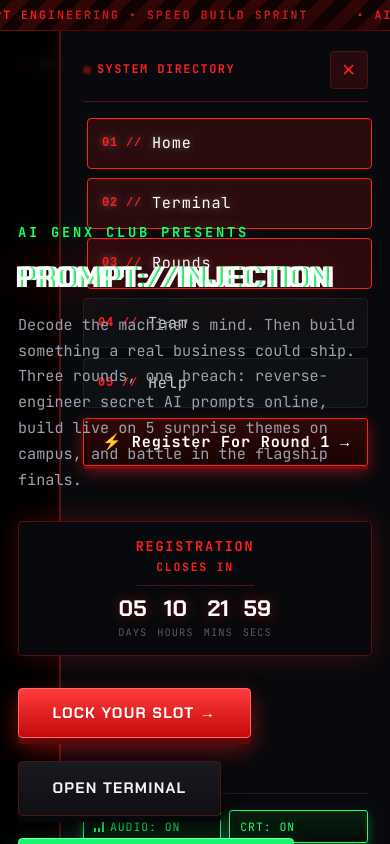
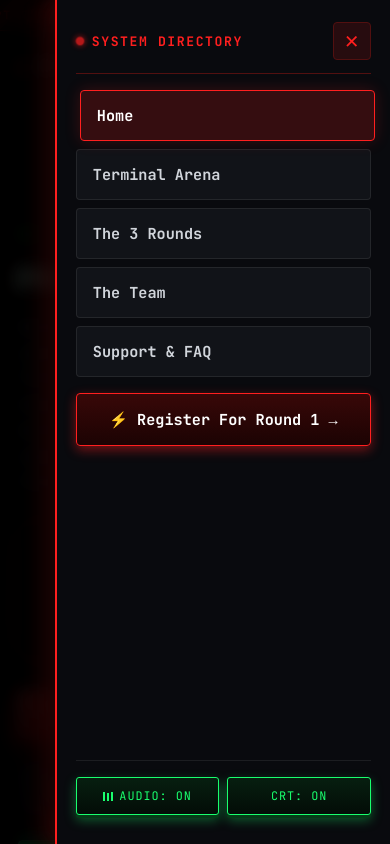
Before and after one commit to ombangare/prompt-injection, a React (Vite) app: page / in a window 390 px wide. Both pictures are taken after a click on the button "Toggle menu". Shown: the top 844 px of the page. Built offline with nearby package versions, Linux system fonts and the light colour scheme; the HTML template or start-up script is replaced by a standard one.

Commit message:
Fix mobile sidebar touch redirection and stacking context

```diff
--- a/src/components/Navbar.jsx
+++ b/src/components/Navbar.jsx
@@ -19,26 +19,23 @@ export default function Navbar({ activePage, setActivePage }) {
   };
 
   const navTo = (page, anchor) => {
-    setActivePage(page);
     setMobileMenuOpen(false);
     playKeyClick();
+    setActivePage(page);
+
     if (page === 'home' && anchor) {
       setTimeout(() => {
         const el = document.getElementById(anchor);
-        if (el) el.scrollIntoView({ behavior: 'smooth' });
+        if (el) {
+          el.scrollIntoView({ behavior: 'smooth', block: 'start' });
           mediaManager.playAudioOnce(anchor);
-      }, 60);
-    } else if (page === 'home') {
-      window.scrollTo({ top: 0, behavior: 'smooth' });
-      mediaManager.playAudioOnce('hero');
-    } else if (page === 'team') {
-      window.scrollTo({ top: 0, behavior: 'smooth' });
-      setTimeout(() => mediaManager.playAudioOnce('team'), 100);
-    } else if (page === 'register') {
-      window.scrollTo({ top: 0, behavior: 'smooth' });
-      setTimeout(() => mediaManager.playAudioOnce('register'), 100);
+        }
+      }, 120);
     } else {
-      window.scrollTo({ top: 0, behavior: 'smooth' });
+      window.scrollTo({ top: 0, left: 0, behavior: 'instant' });
+      if (page === 'home') mediaManager.playAudioOnce('hero');
+      if (page === 'team') mediaManager.playAudioOnce('team');
+      if (page === 'register') mediaManager.playAudioOnce('register');
     }
   };
 
@@ -66,72 +63,46 @@ export default function Navbar({ activePage, setActivePage }) {
         <button
           className="nav-toggle"
           type="button"
-          onClick={(e) => { e.preventDefault(); e.stopPropagation(); playKeyClick(); setMobileMenuOpen(!mobileMenuOpen); }}
+          onClick={() => { playKeyClick(); setMobileMenuOpen(!mobileMenuOpen); }}
           aria-label="Toggle menu"
         >
           {mobileMenuOpen ? '✕' : '☰'}
         </button>
 
-        {/* Mobile Backdrop Overlay */}
-        {mobileMenuOpen && (
-          <div
-            className="mobile-nav-backdrop active"
-            onClick={(e) => { e.preventDefault(); e.stopPropagation(); setMobileMenuOpen(false); }}
-          />
-        )}
-
-        {/* Navigation Links & Controls */}
-        <nav className={`nav-links ${mobileMenuOpen ? 'open' : ''}`}>
-          {/* Mobile Drawer Header */}
-          <div className="mobile-drawer-header">
-            <div style={{ display: 'flex', alignItems: 'center', gap: '6px', fontSize: '0.75rem', color: 'var(--red)', fontWeight: 700, letterSpacing: '0.12em' }}>
-              <span className="pulse" style={{ width: '8px', height: '8px', background: 'var(--red)', borderRadius: '50%' }}></span>
-              SYSTEM DIRECTORY
-            </div>
-            <button
-              className="drawer-close-btn"
-              type="button"
-              onClick={(e) => { e.preventDefault(); e.stopPropagation(); setMobileMenuOpen(false); }}
-              aria-label="Close menu"
-            >
-              ✕
-            </button>
-          </div>
-
+        {/* Desktop Navigation Links */}
+        <nav className="nav-links">
           <a
             href="#home"
             className={activePage === 'home' ? 'active' : ''}
-            onClick={(e) => { e.preventDefault(); e.stopPropagation(); navTo('home'); }}
+            onClick={(e) => { e.preventDefault(); navTo('home'); }}
           >
-            <span className="nav-num">01 //</span> Home
+            Home
           </a>
           <a
             href="#terminal"
-            className={activePage === 'home' ? 'active' : ''}
-            onClick={(e) => { e.preventDefault(); e.stopPropagation(); navTo('home', 'terminal'); }}
+            onClick={(e) => { e.preventDefault(); navTo('home', 'terminal'); }}
           >
-            <span className="nav-num">02 //</span> Terminal
+            Terminal
           </a>
           <a
             href="#rounds"
-            className={activePage === 'home' ? 'active' : ''}
-            onClick={(e) => { e.preventDefault(); e.stopPropagation(); navTo('home', 'rounds'); }}
+            onClick={(e) => { e.preventDefault(); navTo('home', 'rounds'); }}
           >
-            <span className="nav-num">03 //</span> Rounds
+            Rounds
           </a>
           <a
             href="#team"
             className={activePage === 'team' ? 'active' : ''}
-            onClick={(e) => { e.preventDefault(); e.stopPropagation(); navTo('team'); }}
+            onClick={(e) => { e.preventDefault(); navTo('team'); }}
           >
-            <span className="nav-num">04 //</span> Team
+            Team
           </a>
           <a
             href="#help"
             className={activePage === 'help' ? 'active' : ''}
-            onClick={(e) => { e.preventDefault(); e.stopPropagation(); navTo('help'); }}
+            onClick={(e) => { e.preventDefault(); navTo('help'); }}
           >
-            <span className="nav-num">05 //</span> Help
+            Help
           </a>
 
           {/* Desktop HUD Controls */}
@@ -159,33 +130,114 @@ export default function Navbar({ activePage, setActivePage }) {
           <a
             href="#register"
             className={`cta ${activePage === 'register' ? 'active' : ''}`}
-            onClick={(e) => { e.preventDefault(); e.stopPropagation(); navTo('register'); }}
+            onClick={(e) => { e.preventDefault(); navTo('register'); }}
           >
             ⚡ Register For Round 1 &rarr;
           </a>
+        </nav>
+      </header>
 
-          {/* Mobile Sound & CRT Controls in Drawer */}
+      {/* DEDICATED FULL-SCREEN TOP-LEVEL MOBILE DRAWER PORTAL */}
+      {mobileMenuOpen && (
+        <div className="mobile-drawer-portal">
+          <div
+            className="mobile-drawer-backdrop"
+            onClick={() => setMobileMenuOpen(false)}
+          />
+          <div className="mobile-drawer-panel">
+            <div className="mobile-drawer-header">
+              <div style={{ display: 'flex', alignItems: 'center', gap: '8px', fontSize: '0.82rem', color: 'var(--red)', fontWeight: 700, letterSpacing: '0.12em' }}>
+                <span className="pulse" style={{ width: '8px', height: '8px', background: 'var(--red)', borderRadius: '50%' }}></span>
+                SYSTEM DIRECTORY
+              </div>
+              <button
+                className="drawer-close-btn"
+                type="button"
+                onClick={() => setMobileMenuOpen(false)}
+                aria-label="Close menu"
+              >
+                ✕
+              </button>
+            </div>
+
+            <div className="mobile-drawer-links">
+              <button
+                type="button"
+                className={`mobile-nav-item ${activePage === 'home' ? 'active' : ''}`}
+                onClick={() => navTo('home')}
+              >
+                <span className="nav-num">01 //</span>
+                <span className="nav-text">Home</span>
+              </button>
+
+              <button
+                type="button"
+                className="mobile-nav-item"
+                onClick={() => navTo('home', 'terminal')}
+              >
+                <span className="nav-num">02 //</span>
+                <span className="nav-text">Terminal Arena</span>
+              </button>
+
+              <button
+                type="button"
+                className="mobile-nav-item"
+                onClick={() => navTo('home', 'rounds')}
+              >
+                <span className="nav-num">03 //</span>
+                <span className="nav-text">The 3 Rounds</span>
+              </button>
+
+              <button
+                type="button"
+                className={`mobile-nav-item ${activePage === 'team' ? 'active' : ''}`}
+                onClick={() => navTo('team')}
+              >
+                <span className="nav-num">04 //</span>
+                <span className="nav-text">The Team</span>
+              </button>
+
+              <button
+                type="button"
+                className={`mobile-nav-item ${activePage === 'help' ? 'active' : ''}`}
+                onClick={() => navTo('help')}
+              >
+                <span className="nav-num">05 //</span>
+                <span className="nav-text">Support &amp; FAQ</span>
+              </button>
+
+              <button
+                type="button"
+                className={`mobile-nav-item cta-item ${activePage === 'register' ? 'active' : ''}`}
+                onClick={() => navTo('register')}
+                style={{ marginTop: '8px' }}
+              >
+                <span>⚡ Register For Round 1 &rarr;</span>
+              </button>
+            </div>
+
             <div className="mobile-drawer-controls">
               <button
                 type="button"
-              onClick={(e) => { e.preventDefault(); e.stopPropagation(); handleAudioToggle(); }}
+                onClick={handleAudioToggle}
                 className={`hud-btn ${audioActive ? 'active' : ''}`}
-              style={{ flex: 1, padding: '8px 10px', fontSize: '0.72rem' }}
+                style={{ flex: 1, padding: '10px 8px', fontSize: '0.74rem', justifyContent: 'center' }}
               >
                 <div className="eq-bars"><span></span><span></span><span></span></div>
                 <span>{audioActive ? 'AUDIO: ON' : 'AUDIO: OFF'}</span>
               </button>
               <button
                 type="button"
-              onClick={(e) => { e.preventDefault(); e.stopPropagation(); handleCrtToggle(); }}
+                onClick={handleCrtToggle}
                 className={`hud-btn ${crtActive ? 'active' : ''}`}
-              style={{ flex: 1, padding: '8px 10px', fontSize: '0.72rem' }}
+                style={{ flex: 1, padding: '10px 8px', fontSize: '0.74rem', justifyContent: 'center' }}
               >
                 <span>{crtActive ? 'CRT: ON' : 'CRT: OFF'}</span>
               </button>
             </div>
-        </nav>
-      </header>
+          </div>
+        </div>
+      )}
     </>
   );
 }
--- a/src/index.css
+++ b/src/index.css
@@ -363,80 +363,83 @@ main, header.site-nav, footer.site-footer, .biohazard-bar, .page-head {
     display: none;
   }
 
+  .nav-links {
+    display: none !important;
+  }
+
   .nav-toggle {
     display: flex;
     align-items: center;
     justify-content: center;
-    background: rgba(255, 31, 31, 0.12);
+    background: rgba(255, 31, 31, 0.14);
     border: 1px solid var(--line-blood);
     color: var(--red);
-    width: 42px;
-    height: 42px;
+    width: 44px;
+    height: 44px;
     border-radius: 4px;
     cursor: pointer;
-    font-size: 1.3rem;
+    font-size: 1.4rem;
     font-weight: 700;
     line-height: 1;
     z-index: 10001;
     transition: all 0.2s ease;
-  }
-
-  .nav-toggle:hover {
-    background: rgba(255, 31, 31, 0.25);
+    touch-action: manipulation;
+  }
+
+  .nav-toggle:hover, .nav-toggle:active {
+    background: rgba(255, 31, 31, 0.3);
     border-color: var(--red);
     color: #fff;
   }
-
-  /* Backdrop Blur Overlay */
-  .mobile-nav-backdrop {
-    display: block;
+}
+
+/* =========================================================
+   DEDICATED FULL-SCREEN TOP-LEVEL MOBILE DRAWER PORTAL
+   ========================================================= */
+.mobile-drawer-portal {
   position: fixed;
   inset: 0;
   width: 100vw;
   height: 100vh;
-    background: rgba(0, 0, 0, 0.85);
+  height: 100dvh;
+  z-index: 999999;
+  display: flex;
+  justify-content: flex-end;
+  pointer-events: auto;
+}
+
+.mobile-drawer-backdrop {
+  position: fixed;
+  inset: 0;
+  width: 100vw;
+  height: 100vh;
+  background: rgba(0, 0, 0, 0.88);
   backdrop-filter: blur(8px);
   -webkit-backdrop-filter: blur(8px);
-    z-index: 99998;
-    opacity: 0;
-    pointer-events: none;
-    transition: opacity 0.3s ease;
-  }
-
-  .mobile-nav-backdrop.active {
-    opacity: 1;
-    pointer-events: auto;
-  }
-
-  /* Mobile Slide-out Drawer */
-  .nav-links {
-    position: fixed;
-    top: 0;
-    right: 0;
-    height: 100dvh;
-    height: 100vh;
-    width: min(85vw, 340px);
-    background: #090a0d;
-    background: rgba(9, 10, 13, 0.98);
-    border-left: 2px solid var(--line-blood);
-    box-shadow: -10px 0 40px rgba(0, 0, 0, 0.9), -2px 0 20px rgba(255, 31, 31, 0.2);
-    backdrop-filter: blur(16px);
-    -webkit-backdrop-filter: blur(16px);
+  z-index: 999998;
+  cursor: pointer;
+}
+
+.mobile-drawer-panel {
+  position: relative;
+  z-index: 999999;
+  width: min(86vw, 340px);
+  height: 100%;
+  background: #090a0e;
+  border-left: 2px solid var(--red);
+  box-shadow: -15px 0 50px rgba(0, 0, 0, 0.95), -4px 0 25px var(--red-glow);
+  display: flex;
   flex-direction: column;
-    justify-content: flex-start;
-    align-items: stretch;
-    padding: 1.2rem 1.4rem 2rem;
-    gap: 0.6rem;
-    transform: translateX(100%);
-    transition: transform 0.35s cubic-bezier(0.16, 1, 0.3, 1);
-    z-index: 99999;
+  padding: 1.4rem 1.2rem 1.8rem;
+  gap: 1rem;
   overflow-y: auto;
   -webkit-overflow-scrolling: touch;
-    pointer-events: auto;
-  }
-
-  .nav-links.open {
-    transform: translateX(0);
+  animation: drawerSlideIn 0.28s cubic-bezier(0.16, 1, 0.3, 1) forwards;
+}
+
+@keyframes drawerSlideIn {
+  from { transform: translateX(100%); }
+  to { transform: translateX(0); }
 }
 
 .mobile-drawer-header {
@@ -444,9 +447,7 @@ main, header.site-nav, footer.site-footer, .biohazard-bar, .page-head {
   justify-content: space-between;
   align-items: center;
   padding-bottom: 0.8rem;
-    margin-bottom: 0.4rem;
   border-bottom: 1px solid var(--line-blood);
-    pointer-events: auto;
 }
 
 .drawer-close-btn {
@@ -459,55 +460,74 @@ main, header.site-nav, footer.site-footer, .biohazard-bar, .page-head {
   display: flex;
   align-items: center;
   justify-content: center;
-    font-size: 1.1rem;
+  font-size: 1.15rem;
   cursor: pointer;
   transition: all 0.2s;
-    pointer-events: auto;
   touch-action: manipulation;
 }
 
-  .drawer-close-btn:hover {
+.drawer-close-btn:hover, .drawer-close-btn:active {
   background: var(--red);
   color: #fff;
 }
 
-  .nav-num {
-    display: inline-block;
-    color: var(--red);
-    font-family: monospace;
-    font-size: 0.75rem;
-    font-weight: 700;
-  }
-
-  .nav-links a {
-    display: flex;
-    align-items: center;
-    gap: 10px;
-    padding: 12px 14px;
+.mobile-drawer-links {
+  display: flex;
+  flex-direction: column;
+  gap: 8px;
+  flex: 1;
+}
+
+.mobile-nav-item {
+  width: 100%;
+  display: flex;
+  align-items: center;
+  gap: 12px;
+  padding: 14px 16px;
   font-size: 0.95rem;
-    color: #c9cdd4;
-    background: rgba(255, 255, 255, 0.03);
-    border: 1px solid rgba(255, 255, 255, 0.06);
+  font-family: var(--mono);
+  font-weight: 600;
+  color: #d1d5db;
+  background: #111318;
+  border: 1px solid rgba(255, 255, 255, 0.08);
   border-radius: 4px;
-    transition: all 0.2s ease;
-    min-height: 48px;
+  text-align: left;
   cursor: pointer;
-    pointer-events: auto;
+  transition: all 0.15s ease;
   touch-action: manipulation;
   -webkit-tap-highlight-color: transparent;
-    user-select: none;
-  }
-
-  .nav-links a:hover,
-  .nav-links a.active {
-    background: rgba(255, 31, 31, 0.14);
+}
+
+.mobile-nav-item:hover,
+.mobile-nav-item:active,
+.mobile-nav-item.active {
+  background: rgba(255, 31, 31, 0.18);
   border-color: var(--red);
   color: #fff;
   transform: translateX(4px);
-  }
-
-  .nav-links a.active::after {
-    display: none;
+  box-shadow: 0 0 16px rgba(255, 31, 31, 0.2);
+}
+
+.mobile-nav-item .nav-num {
+  color: var(--red);
+  font-weight: 700;
+  font-size: 0.78rem;
+}
+
+.mobile-nav-item.cta-item {
+  background: linear-gradient(180deg, #380808, #1c0303);
+  border-color: var(--red);
+  color: #fff;
+  font-weight: 700;
+  justify-content: center;
+  box-shadow: 0 4px 12px var(--red-glow);
+  padding: 15px;
+}
+
+.mobile-nav-item.cta-item:hover,
+.mobile-nav-item.cta-item:active {
+  background: var(--red);
+  color: #000;
 }
 
 .mobile-drawer-controls {
@@ -516,14 +536,6 @@ main, header.site-nav, footer.site-footer, .biohazard-bar, .page-head {
   margin-top: auto;
   padding-top: 1rem;
   border-top: 1px solid rgba(255, 255, 255, 0.08);
-    pointer-events: auto;
-  }
-
-  .mobile-drawer-controls button {
-    pointer-events: auto;
-    touch-action: manipulation;
-    cursor: pointer;
-  }
 }
 
 /* =========================================================
```
Lines whose indentation alone changed are shown as unchanged.
